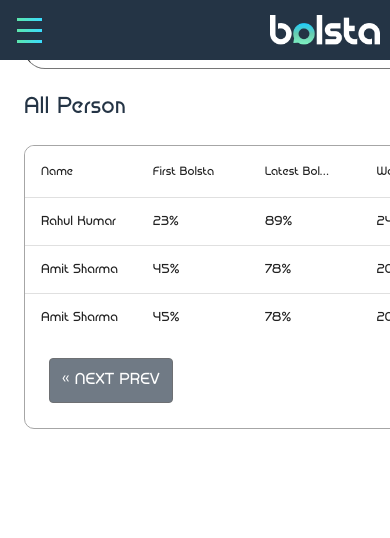
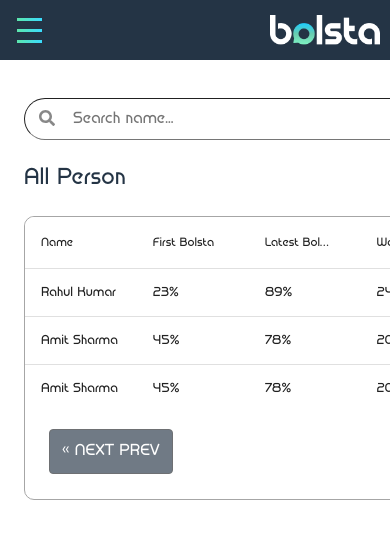
Before and after one commit to karansahu07/bolsta3_frontend, a React (Create React App) app: page /persons in a window 390 px wide. Shown: the top 538 px of the page. Built offline with nearby package versions, Linux system fonts and the light colour scheme.

Commit message:
complete persondetail page

```diff
--- a/src/pages/admin/persondetail/PersonDetail.css
+++ b/src/pages/admin/persondetail/PersonDetail.css
@@ -55,3 +55,9 @@
       margin-top: 65px;
   }
   }
+
+  @media (max-width: 768px) {
+    .custom-right-div {
+      margin-top: 95px !important;
+  }
+  }
--- a/src/pages/admin/persondetail/PersonDetail.js
+++ b/src/pages/admin/persondetail/PersonDetail.js
@@ -98,7 +98,7 @@ const PersonDetail = () => {
   return (
     <div className="container-fluid">
 
-        <div className="mt-4">
+        <div className="mt-4 custom-right-div">
 
           <div className="search-container" style={{ position: 'relative', width: '92%', display: 'flex', alignItems: 'center' }}>
             <FaSearch style={{ position: 'absolute', left: '15px', top: '50%', transform: 'translateY(-50%)', color: '#888' }} />
```
Also changed, not shown: 1 other file (tests, documents, lock files or other folders).
